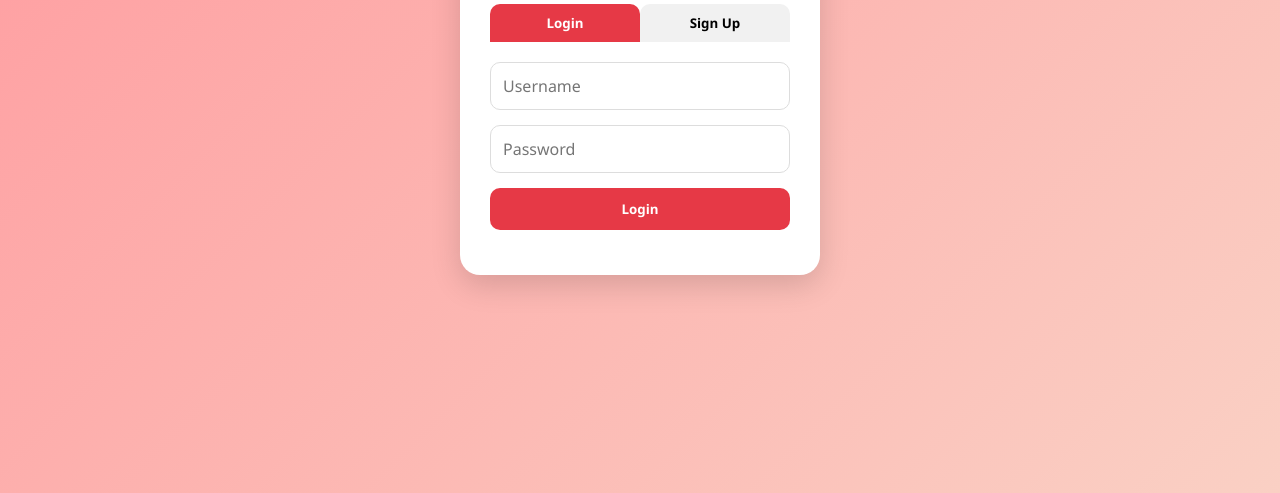
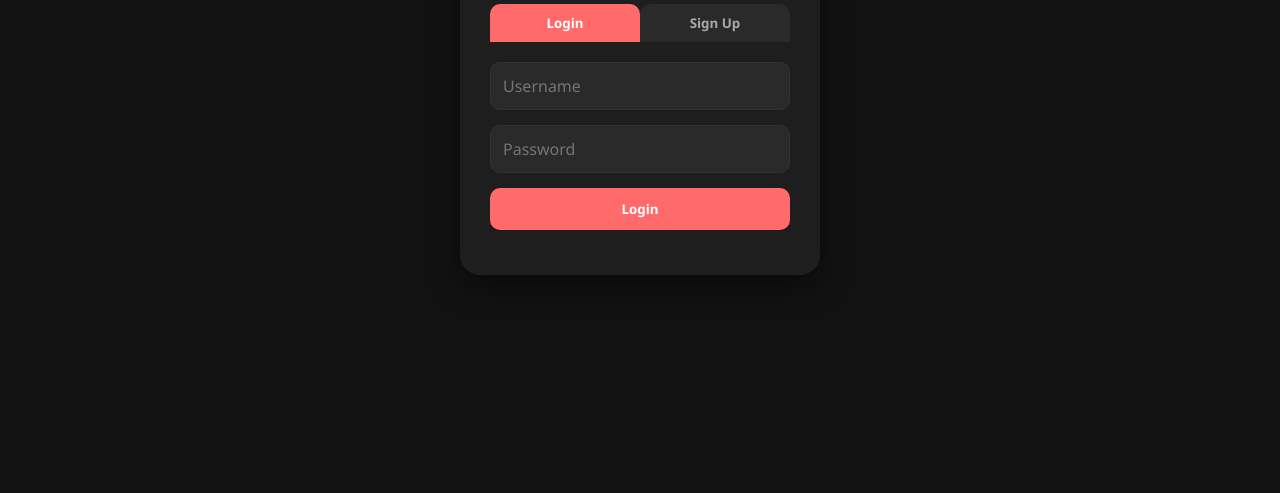
Before and after one commit to pride-12k/snappychat, a website: page public/index.html in a window 1280 px wide. Shown: the part 307-800 px from the top of the page. Drawn offline with nearby package versions, Linux system fonts and the light colour scheme.

Commit message:
Update style.css

```diff
--- a/public/style.css
+++ b/public/style.css
@@ -1,85 +1,28 @@
-* {
-  margin: 0;
-  padding: 0;
-  box-sizing: border-box;
-  font-family: 'Segoe UI', Tahoma, Geneva, Verdana, sans-serif;
-}
+* { margin:0; padding:0; box-sizing:border-box; font-family: 'Segoe UI', sans-serif; }
 body {
-  background: linear-gradient(135deg, #ff9a9e, #fad0c4);
-  min-height: 100vh;
-  display: flex;
-  justify-content: center;
-  align-items: center;
+  background: #121212;
+  min-height:100vh; display:flex; justify-content:center; align-items:center;
 }
 .container {
-  width: 100%;
-  max-width: 400px;
-  padding: 20px;
+  width:100%; max-width:400px; padding:20px;
 }
 .card {
-  background: white;
-  border-radius: 20px;
-  padding: 30px;
-  box-shadow: 0 10px 30px rgba(0,0,0,0.15);
+  background: #1e1e1e; border-radius:20px; padding:30px; box-shadow:0 10px 30px rgba(0,0,0,0.5); color:white;
 }
-h1 {
-  text-align: center;
-  font-size: 2rem;
-  margin-bottom: 20px;
-  color: #e63946;
+h1 { text-align:center; font-size:2rem; margin-bottom:20px; color:#ff6b6b; }
+.tabs { display:flex; margin-bottom:20px; }
+.tab {
+  flex:1; padding:10px; border:none; background:#2a2a2a; color:#aaa; cursor:pointer; font-weight:bold; border-radius:10px 10px 0 0;
 }
-.tabs {
-  display: flex;
-  margin-bottom: 20px;
-}
-.tab {
-  flex: 1;
-  padding: 10px;
-  border: none;
-  background: #f1f1f1;
-  cursor: pointer;
-  font-weight: bold;
-  border-radius: 10px 10px 0 0;
-}
-.tab.active {
-  background: #e63946;
-  color: white;
-}
-.auth-form {
-  display: flex;
-  flex-direction: column;
-  gap: 15px;
-}
-.auth-form.hidden {
-  display: none;
-}
+.tab.active { background:#ff6b6b; color:white; }
+.auth-form { display:flex; flex-direction:column; gap:15px; }
+.auth-form.hidden { display:none; }
 input {
-  padding: 12px;
-  border: 1px solid #ddd;
-  border-radius: 10px;
-  font-size: 1rem;
+  padding:12px; border:1px solid #333; border-radius:10px; font-size:1rem; background:#2a2a2a; color:white; outline:none;
 }
 button[type="submit"] {
-  padding: 12px;
-  border: none;
-  background: #e63946;
-  color: white;
-  font-weight: bold;
-  border-radius: 10px;
-  cursor: pointer;
-  transition: 0.3s;
+  padding:12px; border:none; background:#ff6b6b; color:white; font-weight:bold; border-radius:10px; cursor:pointer; transition:0.3s;
 }
-button[type="submit"]:hover {
-  background: #c1121f;
-}
-.dp-label {
-  display: block;
-  font-size: 0.9rem;
-  color: #555;
-  cursor: pointer;
-}
-.error {
-  color: red;
-  font-size: 0.85rem;
-  text-align: center;
-}
+button[type="submit"]:hover { background:#e05555; }
+.dp-label { display:block; font-size:0.9rem; color:#aaa; cursor:pointer; }
+.error { color:#ff6b6b; font-size:0.85rem; text-align:center; }
```
